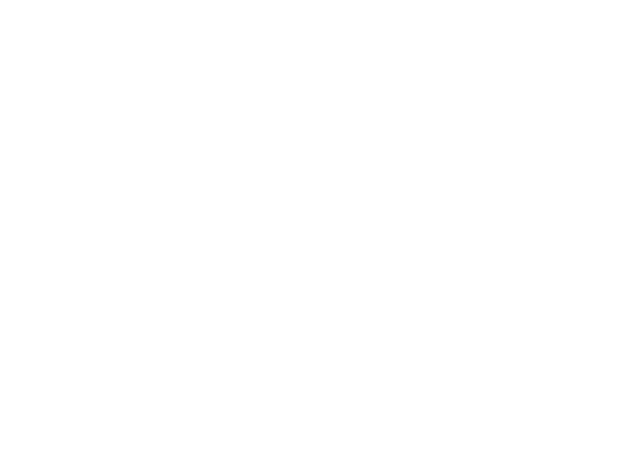
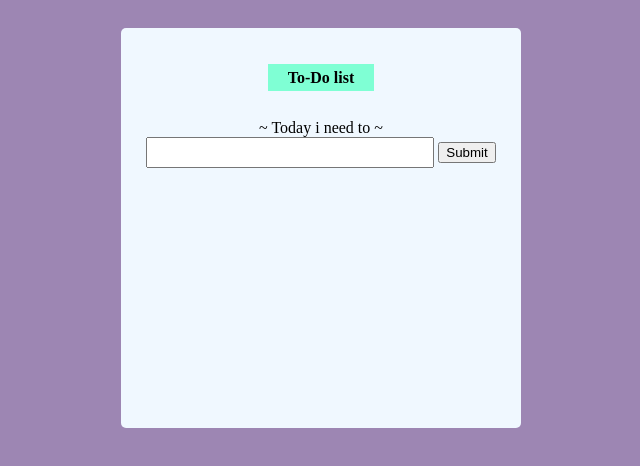
Before and after one commit to dts-kominfo-rea4b/challenge-dom-firdaus452maulana, a website: page index.html in a window 1280 px wide. Shown: the whole page, without its empty margins (327-967 px from the left). Drawn offline with Linux system fonts and the light colour scheme.

Commit message:
Create DOM Challenge

```diff
--- a/index.html
+++ b/index.html
@@ -1,35 +1,99 @@
 <!DOCTYPE html>
 <html lang="en">
   <head>
-    <meta charset="UTF-8" />
-    <meta http-equiv="X-UA-Compatible" content="IE=edge" />
-    <meta name="viewport" content="width=device-width, initial-scale=1.0" />
+      <meta charset="UTF-8">
+      <meta http-equiv="X-UA-Compatible" content="IE=edge">
+      <meta name="viewport" content="width=device-width, initial-scale=1.0">
       <title>Challenge - DOM</title>
   </head>
+  <style>
+    body{
+      background-color: rgb(157, 134, 179);
+      height: 100%;
+      width: 100%;
+      display: flex;
+      justify-content: center;
+    }
+    #app{
+      margin-top: 20px;
+    }
+    #app>div{
+      height: 400px;
+      width: 400px;
+      background-color: aliceblue;
+      text-align: center;
+      border-radius: 5px;
+    }
+
+  #todo-title{
+    padding-top: 20px;
+    padding-bottom: 10px;
+  }
+
+  #todo-title span{
+    padding: 5px 20px 5px 20px;
+    background-color: aquamarine;
+  }
+
+  input{
+    width: 70%;
+    height: 25px;
+  }
+
+  section ul{
+    text-align: left;
+  }
+  </style>
+
   <body>
       <div id="app">
+          <div>
               <!-- TODO: Buatlah sebuah header dengan id todo-title -->
+              <div id="todo-title">
+                  <h4>
+                      <span>To-Do list</span>
+                  </h4>
+              </div>
               <!-- TODO: Buatlah sebuah subtitle dengan id todo-subtitle -->
-
+              <div id="todo-subtitle">
+                  ~ Today i need to ~
+              </div>
               <!-- Section: input -->
+              <section>
                   <!-- TODO: Buatlah sebuah input bertipe text dengan id todo-input -->
+                  <input type="text" id="todo-input" onkeypress="(fnClickHandler(event))">
                   <!-- TODO: Buatlah sebuah button dengan id todo-submit -->
-
+                  <button id="todo-submit" onclick="(fnClickHandler(event))">Submit</button>
                   <!-- Section output -->
+                  <section>
                       <!-- TODO: Buatlah sebuah <ul> dengan id todo-output -->
+                      <ul id="todo-output"></ul>
+                  </section>
+              </section>
+          </div>
       </div>
 
     <!-- ! Untuk tantangan ini, script jangan diubah ke external js yah ! -->
     <script>
     // TODO: Deklarasi variable sesuai dengan kebutuhan di sini
-      let button;
-      let input;
-      let output;
+    let input = '';
+    let button = document.getElementById('todo-submit');
+    let output = document.getElementById('todo-output');
 
     // TODO: Buatlah sebuah fungsi dengan nama fnClickHandler
     // Fungsi yang digunakan untuk menambahkan tulisan
     // Jangan ubah cara deklarasi fungsinya, cukup isi saja
-      function fnClickHandler(toDoItem) {}
+    function fnClickHandler(toDoItem) {
+
+      if((toDoItem.type == "keypress" && event.key === "Enter") || (toDoItem.type === "click")){
+      input = document.getElementById('todo-input').value;
+      let li = document.createElement("li");
+      let textli = document.createTextNode(input);
+      li.appendChild(textli);
+      output.appendChild(li);
+      document.getElementById('todo-input').value = '';
+      }
+    }
 
     // TODO: register event onclick / addEventListener untuk button
     // akan menjalankan fungsi fnClickHandler
```
Lines whose indentation alone changed are shown as unchanged.
